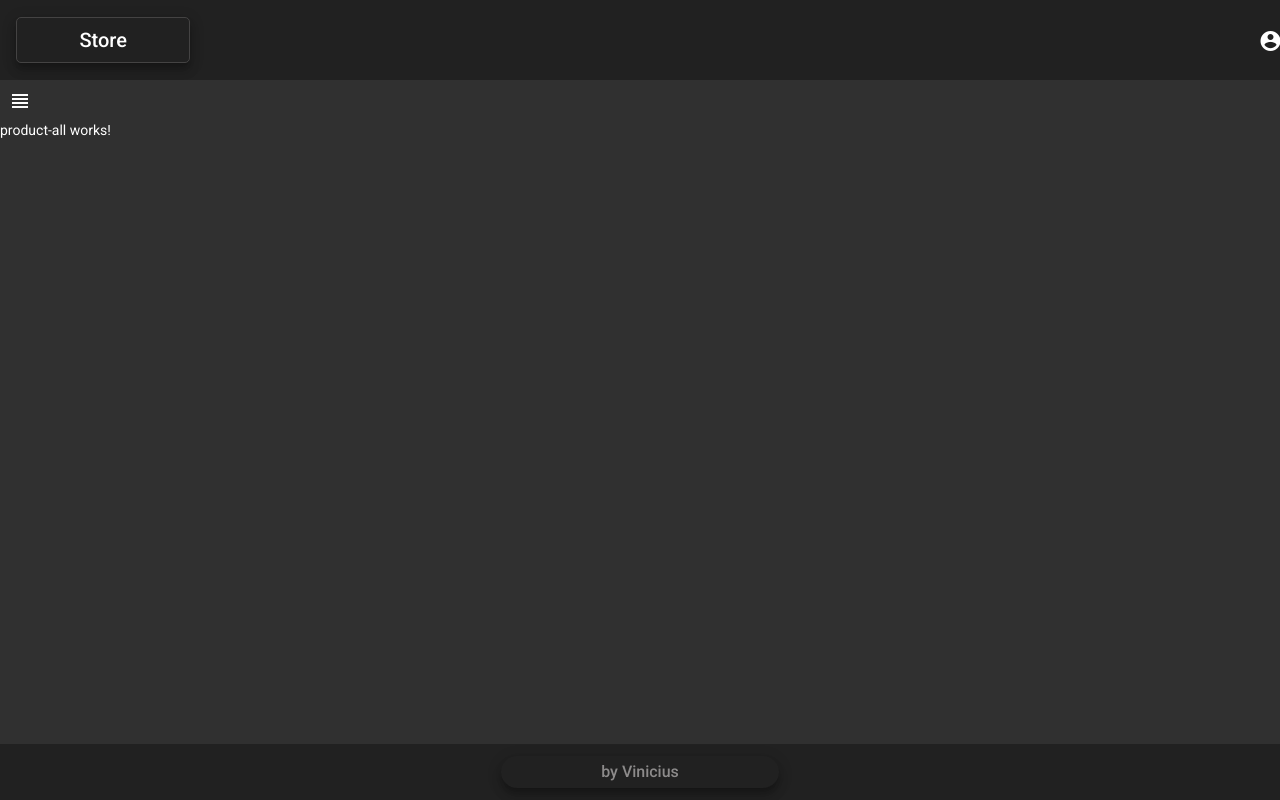
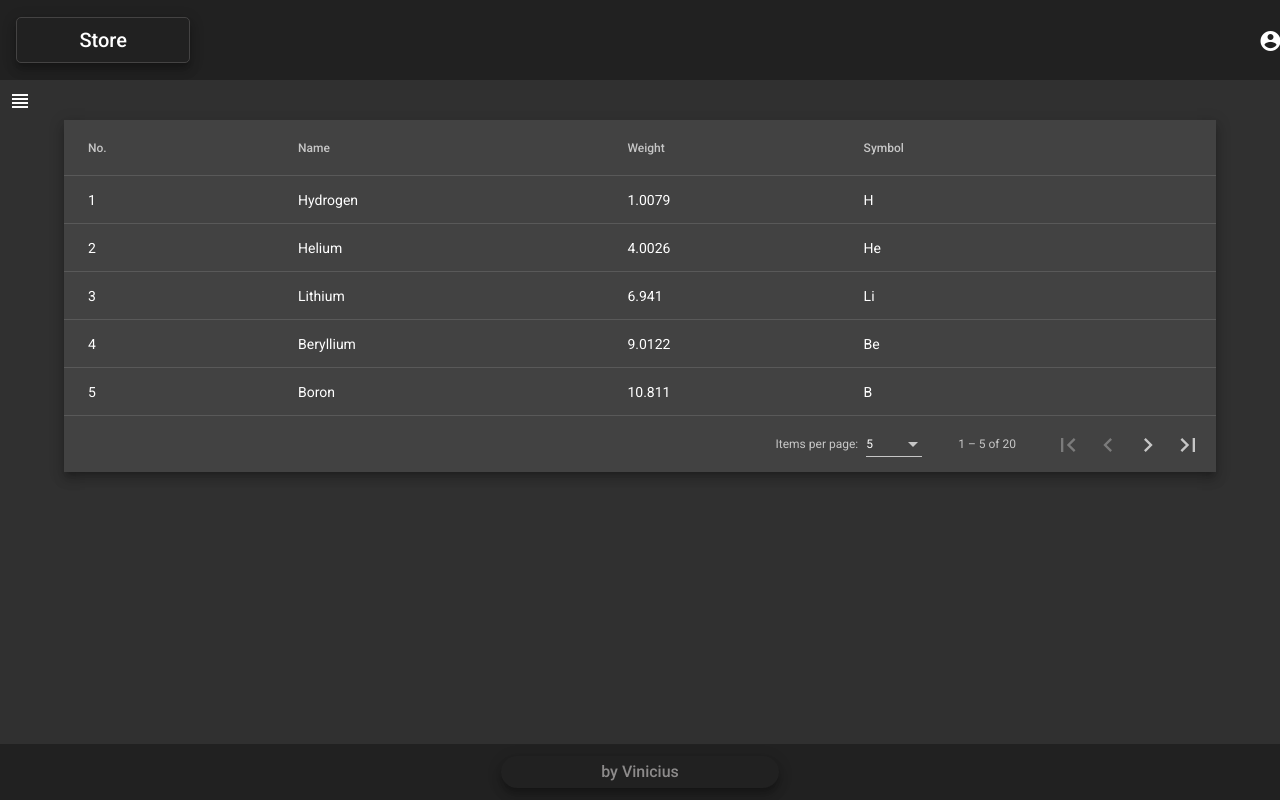
Before and after one commit to viniciusantos2105/Store-Front, an Angular app: page /products in a window 1280 px wide. Shown: the top 800 px of the page. Built offline with nearby package versions, Linux system fonts and the light colour scheme.

Commit message:
config table all-product

```diff
--- a/src/app/views/components/product/product-all/product-all.component.css
+++ b/src/app/views/components/product/product-all/product-all.component.css
@@ -0,0 +1,9 @@
+.container{
+    width: 90%;
+    margin-left: auto;
+    margin-right: auto;
+}
+
+table {
+    width: 100%;
+}
--- a/src/app/views/components/product/product-all/product-all.component.html
+++ b/src/app/views/components/product/product-all/product-all.component.html
@@ -1 +1,36 @@
-<p>product-all works!</p>
+<div class="mat-elevation-z8 container">
+    <table mat-table [dataSource]="dataSource">
+
+      <!-- Position Column -->
+      <ng-container matColumnDef="position">
+        <th mat-header-cell *matHeaderCellDef> No. </th>
+        <td mat-cell *matCellDef="let element"> {{element.position}} </td>
+      </ng-container>
+
+      <!-- Name Column -->
+      <ng-container matColumnDef="name">
+        <th mat-header-cell *matHeaderCellDef> Name </th>
+        <td mat-cell *matCellDef="let element"> {{element.name}} </td>
+      </ng-container>
+
+      <!-- Weight Column -->
+      <ng-container matColumnDef="weight">
+        <th mat-header-cell *matHeaderCellDef> Weight </th>
+        <td mat-cell *matCellDef="let element"> {{element.weight}} </td>
+      </ng-container>
+
+      <!-- Symbol Column -->
+      <ng-container matColumnDef="symbol">
+        <th mat-header-cell *matHeaderCellDef> Symbol </th>
+        <td mat-cell *matCellDef="let element"> {{element.symbol}} </td>
+      </ng-container>
+
+      <tr mat-header-row *matHeaderRowDef="displayedColumns"></tr>
+      <tr mat-row *matRowDef="let row; columns: displayedColumns;"></tr>
+    </table>
+
+    <mat-paginator [pageSizeOptions]="[5, 10, 20]"
+                   showFirstLastButtons
+                   aria-label="Select page of periodic elements">
+    </mat-paginator>
+  </div>
--- a/src/app/views/components/product/product-all/product-all.component.ts
+++ b/src/app/views/components/product/product-all/product-all.component.ts
@@ -1,15 +1,49 @@
-import { Component, OnInit } from '@angular/core';
+import { AfterViewInit, Component, OnInit, ViewChild } from '@angular/core';
+import { MatPaginator } from '@angular/material/paginator';
+import { MatTableDataSource } from '@angular/material/table';
 
 @Component({
   selector: 'app-product-all',
   templateUrl: './product-all.component.html',
   styleUrls: ['./product-all.component.css']
 })
-export class ProductAllComponent implements OnInit {
+export class ProductAllComponent implements AfterViewInit {
+  displayedColumns: string[] = ['position', 'name', 'weight', 'symbol'];
+  dataSource = new MatTableDataSource<PeriodicElement>(ELEMENT_DATA);
 
-  constructor() { }
+  @ViewChild(MatPaginator) paginator!: MatPaginator;
 
-  ngOnInit(): void {
+  ngAfterViewInit() {
+    this.dataSource.paginator = this.paginator;
   }
+}
 
+export interface PeriodicElement {
+  name: string;
+  position: number;
+  weight: number;
+  symbol: string;
 }
+
+const ELEMENT_DATA: PeriodicElement[] = [
+  {position: 1, name: 'Hydrogen', weight: 1.0079, symbol: 'H'},
+  {position: 2, name: 'Helium', weight: 4.0026, symbol: 'He'},
+  {position: 3, name: 'Lithium', weight: 6.941, symbol: 'Li'},
+  {position: 4, name: 'Beryllium', weight: 9.0122, symbol: 'Be'},
+  {position: 5, name: 'Boron', weight: 10.811, symbol: 'B'},
+  {position: 6, name: 'Carbon', weight: 12.0107, symbol: 'C'},
+  {position: 7, name: 'Nitrogen', weight: 14.0067, symbol: 'N'},
+  {position: 8, name: 'Oxygen', weight: 15.9994, symbol: 'O'},
+  {position: 9, name: 'Fluorine', weight: 18.9984, symbol: 'F'},
+  {position: 10, name: 'Neon', weight: 20.1797, symbol: 'Ne'},
+  {position: 11, name: 'Sodium', weight: 22.9897, symbol: 'Na'},
+  {position: 12, name: 'Magnesium', weight: 24.305, symbol: 'Mg'},
+  {position: 13, name: 'Aluminum', weight: 26.9815, symbol: 'Al'},
+  {position: 14, name: 'Silicon', weight: 28.0855, symbol: 'Si'},
+  {position: 15, name: 'Phosphorus', weight: 30.9738, symbol: 'P'},
+  {position: 16, name: 'Sulfur', weight: 32.065, symbol: 'S'},
+  {position: 17, name: 'Chlorine', weight: 35.453, symbol: 'Cl'},
+  {position: 18, name: 'Argon', weight: 39.948, symbol: 'Ar'},
+  {position: 19, name: 'Potassium', weight: 39.0983, symbol: 'K'},
+  {position: 20, name: 'Calcium', weight: 40.078, symbol: 'Ca'},
+];
```
